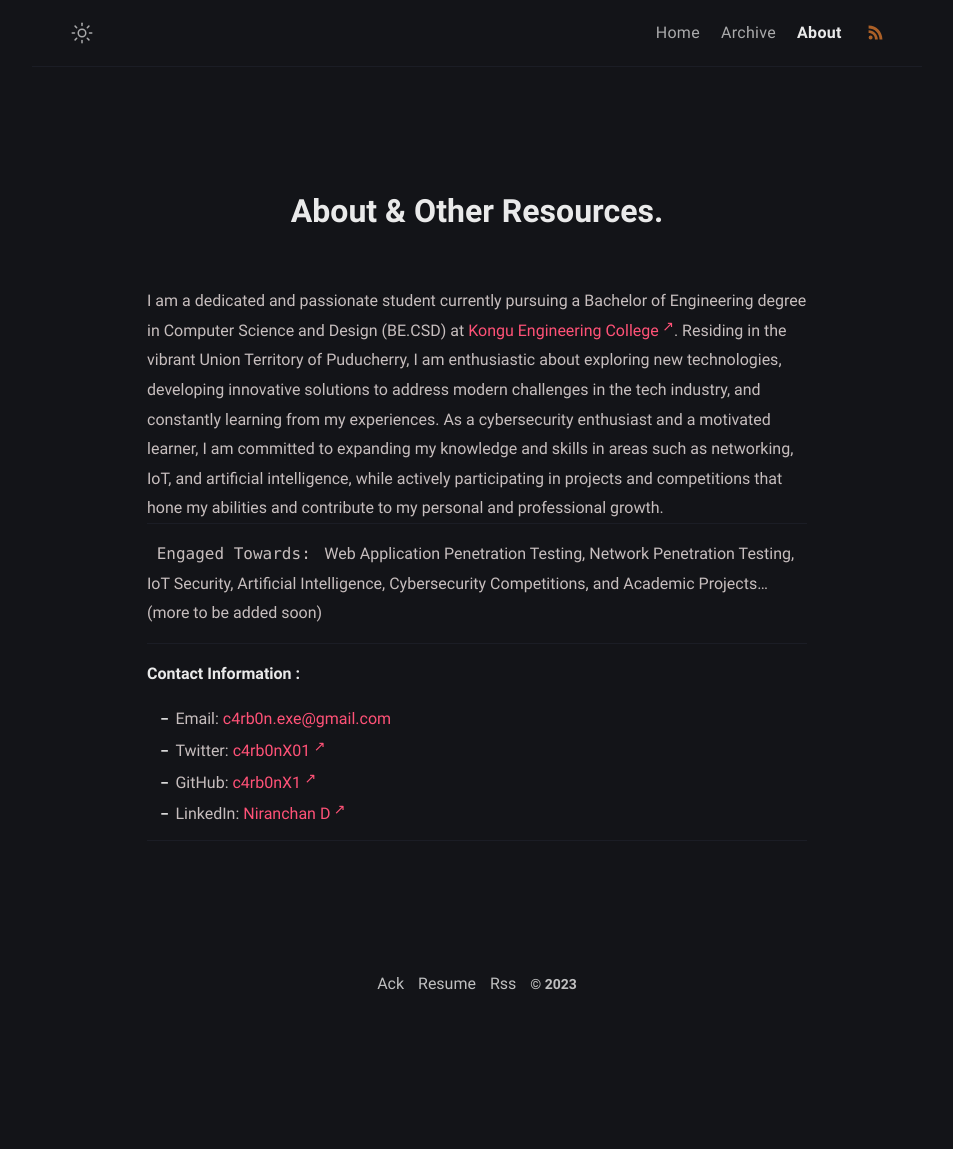
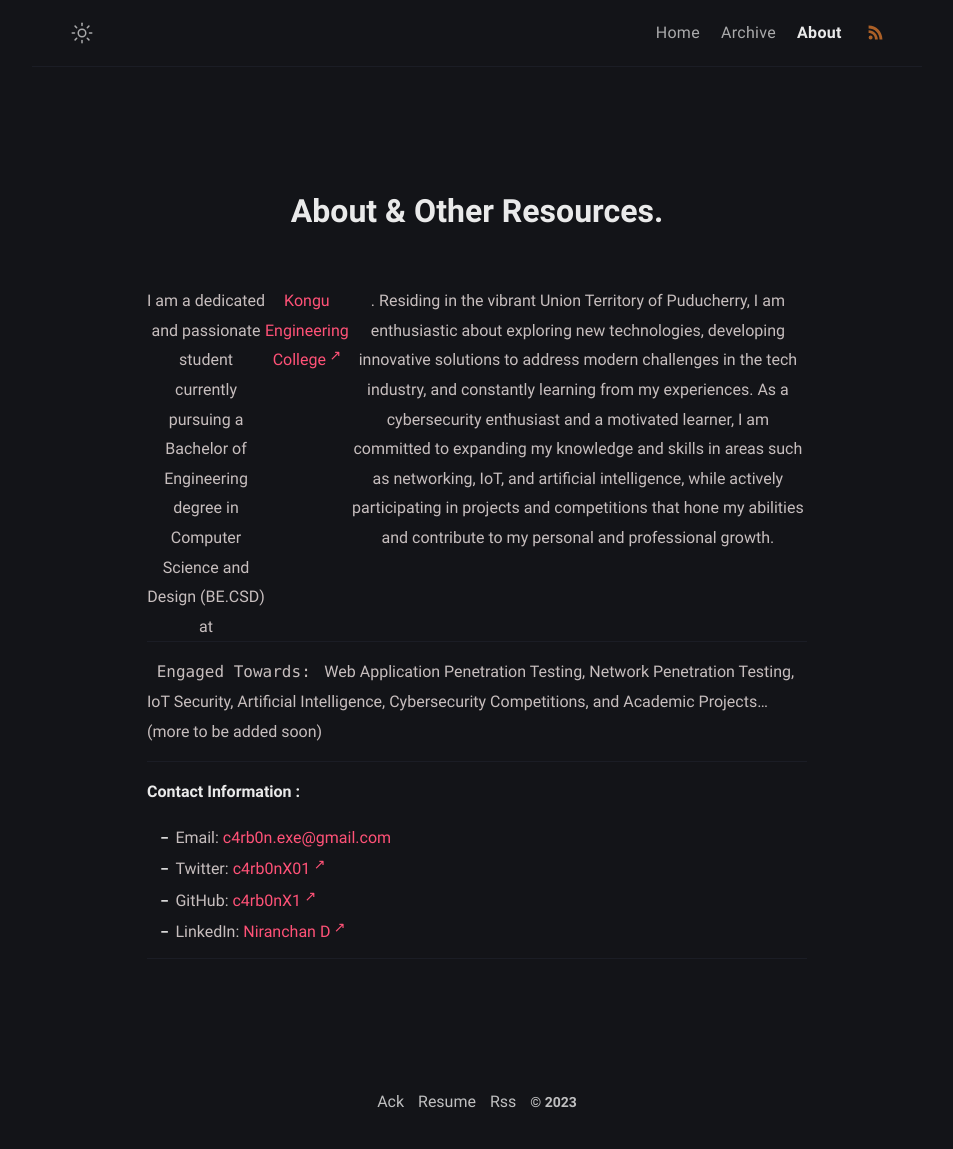
Before and after one commit to c4rb0nX01/c4rb0n.github.io, a Jekyll site: the page built from about.md, in a window 1280 px wide. Shown: the whole page, without its empty margins (163-1116 px from the left). Built offline with Jekyll 4.4.1, drawn with Linux system fonts in a browser that asks for light colours; before the commit the page ends 1030 px from its top, so only the background shows below that.

Commit message:
Update main.scss

```diff
--- a/_sass/main.scss
+++ b/_sass/main.scss
@@ -68,6 +68,12 @@ $on-widescreen: 1152px;
   text-align: center;
 }
 
+.cent{
+  display: flex;
+  justify-content: center;
+  text-align: center;
+}
+
 
 // Import sass files
 @import "klise/fonts", "klise/base", "klise/layout", "klise/post",
```
